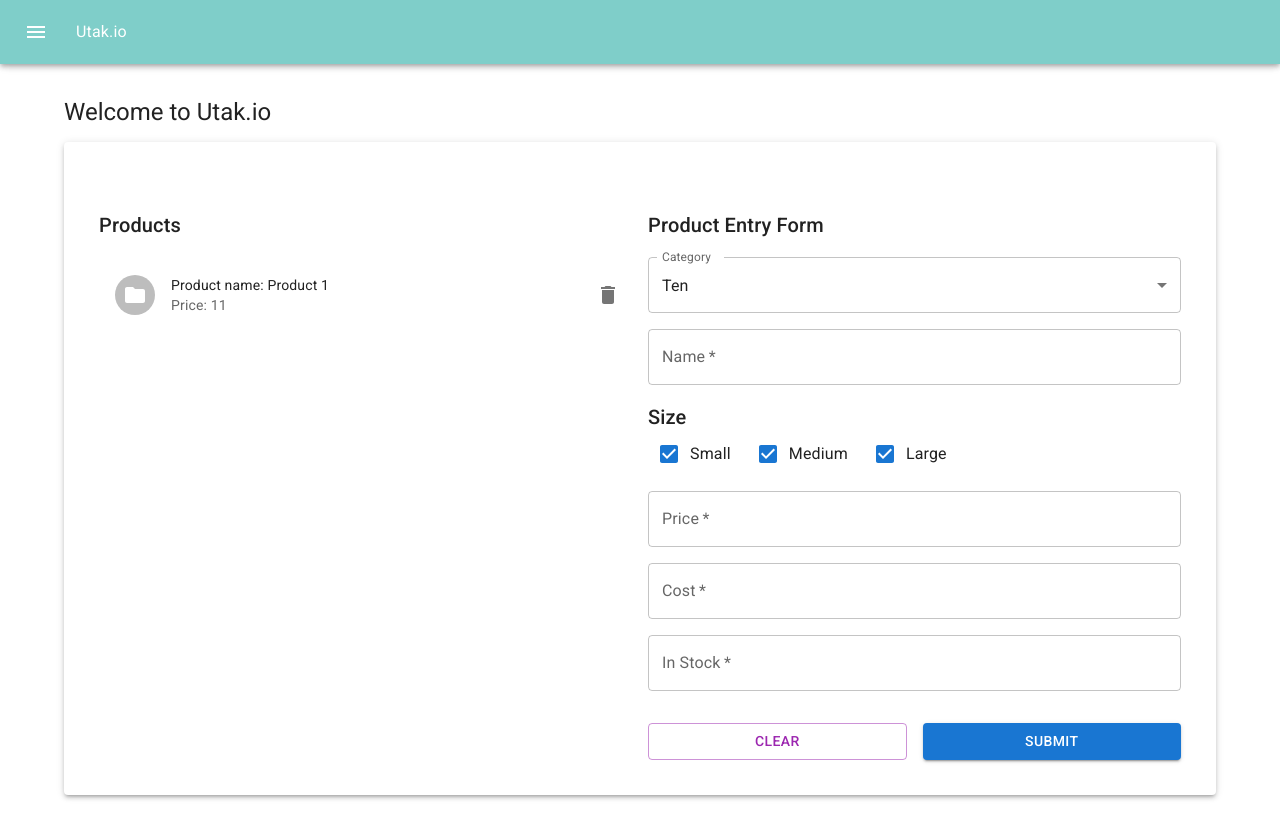
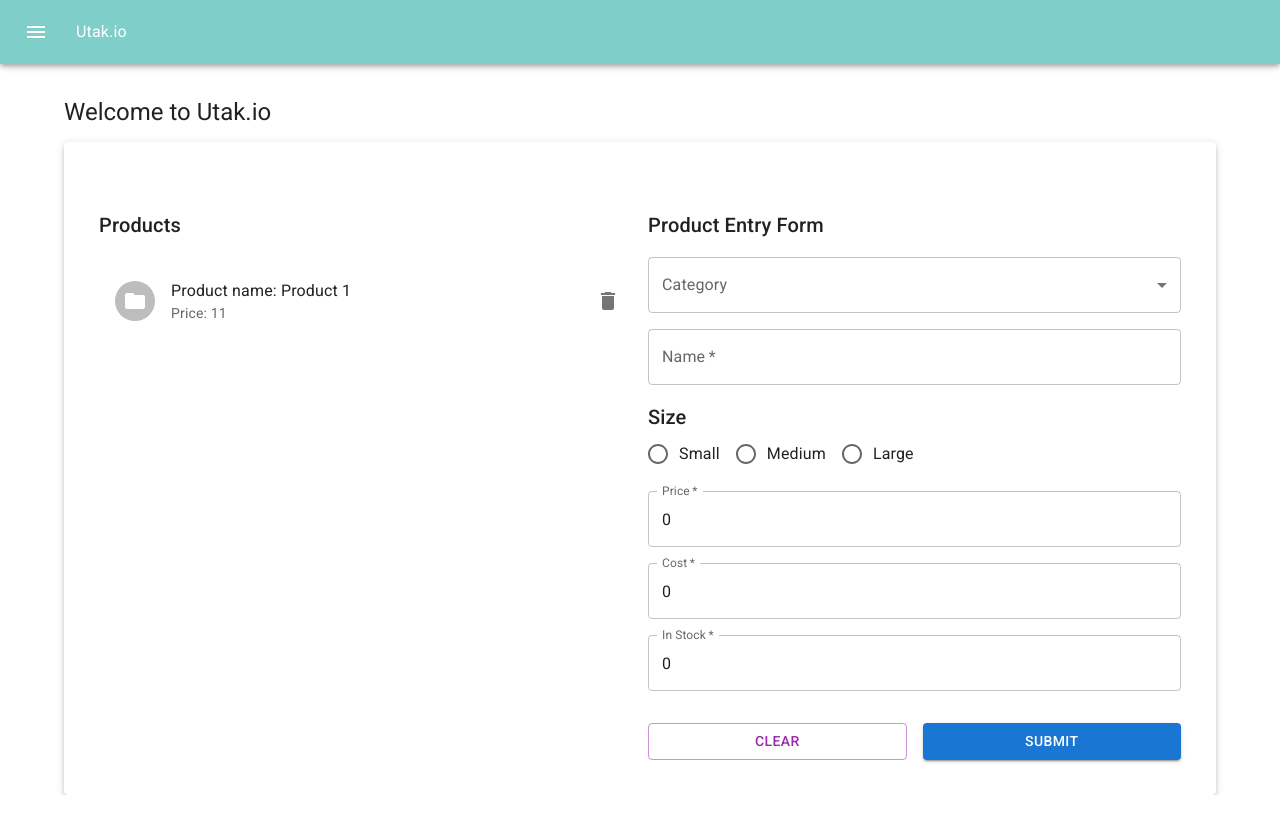
Before and after one commit to ts-roms/utak.io-test, a React (Create React App) app: page / in a window 1280 px wide. Shown: the top 838 px of the page. After the commit the page ends 800 px from the top, so only its background shows below. Built offline with nearby package versions, Linux system fonts and the light colour scheme.

Commit message:
- update on form

```diff
--- a/src/layout/main.layout.js
+++ b/src/layout/main.layout.js
@@ -11,7 +11,7 @@ const Layout = (props) => {
         sx={{
           flexGrow: 1,
           overflow: "auto",
-          height: '100vh',
+          height: 'auto',
           marginTop: '6rem'
         }}
       >
--- a/src/pages/dashboard.js
+++ b/src/pages/dashboard.js
@@ -1,4 +1,4 @@
-import React from "react";
+import React, { useState } from "react";
 import {
   Grid,
   Typography,
@@ -13,13 +13,14 @@ import {
   FormControl,
   MenuItem,
   InputLabel,
-  Checkbox,
   FormControlLabel,
   Stack,
   Button,
   styled,
   Paper,
   Box,
+  Radio,
+  RadioGroup,
 } from "@mui/material";
 import DeleteIcon from "@mui/icons-material/Delete";
 import FolderIcon from "@mui/icons-material/Folder";
@@ -48,6 +49,7 @@ const generateProducts = (products) => {
   return products.map((product, key) => {
     return (
       <ListItem
+        key={key}
         secondaryAction={
           <IconButton edge="end" aria-label="delete">
             <DeleteIcon />
@@ -69,10 +71,38 @@ const generateProducts = (products) => {
 };
 
 const Dashboard = () => {
-  const dense = true; // useState
+  const defaultValues = {
+    category: "",
+    name: "",
+    size: "",
+    price: 0,
+    cost: 0,
+    in_stock: 0,
+  };
 
-  const handleSubmit = () => {
-    alert('Submitted')
+  const [category, setCategory] = useState("");
+  const [formValues, setFormValues] = useState(defaultValues);
+
+  const handleSubmit = (event) => {
+    event.preventDefault();
+    console.log("formValues", formValues);
+  };
+
+  const handleCategoryChange = (event) => {
+    const { value, name } = event.target;
+    setCategory(value);
+    setFormValues({
+      ...formValues,
+      [name]: value,
+    });
+  };
+
+  const handleInputChange = (event) => {
+    const { name, value } = event.target;
+    setFormValues({
+      ...formValues,
+      [name]: value,
+    });
   };
 
   return (
@@ -86,7 +116,7 @@ const Dashboard = () => {
             <Typography sx={{ mt: 4, mb: 2 }} variant="h6" component="div">
               Products
             </Typography>
-            <List dense={dense}>{generateProducts(products)}</List>
+            <List>{generateProducts(products)}</List>
           </Grid>
           <Grid item md={6}>
             <Typography sx={{ mt: 4, mb: 2 }} variant="h6" component="div">
@@ -105,52 +135,63 @@ const Dashboard = () => {
                 <Grid item xs={12}>
                   <FormControl fullWidth>
                     <InputLabel>Category</InputLabel>
-                    <Select label="Category" value={10} required>
-                      <MenuItem value={10}>Ten</MenuItem>
-                      <MenuItem value={20}>Twenty</MenuItem>
-                      <MenuItem value={30}>Thirty</MenuItem>
+                    <Select
+                      label="Category"
+                      value={category}
+                      id="category"
+                      name="category"
+                      onChange={handleCategoryChange}
+                      required
+                    >
+                      <MenuItem value={"category_1"}>Category 1</MenuItem>
+                      <MenuItem value={"category_2"}>Category 2</MenuItem>
+                      <MenuItem value={"category_3"}>Category 3</MenuItem>
                     </Select>
                   </FormControl>
                 </Grid>
                 <Grid item xs={12}>
                   <FormControl fullWidth>
-                    <TextField variant="outlined" label="Name" required />
+                    <TextField
+                      variant="outlined"
+                      label="Name"
+                      id="name"
+                      name="name"
+                      value={formValues.name}
+                      onChange={handleInputChange}
+                      required
+                    />
                   </FormControl>
                 </Grid>
                 <Grid item xs={12}>
                   <FormControl fullWidth sx={{ mt: 2 }}>
-                  <Typography variant="h6" component="label">
-                        Size
-                      </Typography>
-                    <Stack spacing={2} direction="row">
+                    <Typography variant="h6" component="label">
+                      Size
+                    </Typography>
+                    <RadioGroup
+                      name="size"
+                      value={formValues.size}
+                      onChange={handleInputChange}
+                      row
+                    >
                       <FormControlLabel
-                        control={
-                          <Checkbox
-                            defaultChecked
-                            inputProps={{ "aria-label": "controlled" }}
-                          />
-                        }
+                        key="small"
+                        value="small"
+                        control={<Radio size="medium" />}
                         label="Small"
                       />
                       <FormControlLabel
-                        control={
-                          <Checkbox
-                            defaultChecked
-                            inputProps={{ "aria-label": "controlled" }}
-                          />
-                        }
+                        key="medium"
+                        value="medium"
+                        control={<Radio size="medium" />}
                         label="Medium"
                       />
                       <FormControlLabel
-                        control={
-                          <Checkbox
-                            defaultChecked
-                            inputProps={{ "aria-label": "controlled" }}
-                          />
-                        }
+                        key="large"
+                        value="large"
+                        control={<Radio size="medium" />}
                         label="Large"
                       />
-                    </Stack>
+                    </RadioGroup>
                   </FormControl>
                 </Grid>
                 <Grid item xs={12}>
@@ -160,6 +201,10 @@ const Dashboard = () => {
                       label="Price"
                       inputProps={{ inputMode: "numeric", pattern: "[0-9]*" }}
                       type="number"
+                      id="price"
+                      name="price"
+                      value={formValues.price}
+                      onChange={handleInputChange}
                       required
                     />
                   </FormControl>
@@ -171,6 +216,10 @@ const Dashboard = () => {
                       label="Cost"
                       inputProps={{ inputMode: "numeric", pattern: "[0-9]*" }}
                       type="number"
+                      id="cost"
+                      name="cost"
+                      value={formValues.cost}
+                      onChange={handleInputChange}
                       required
                     />
                   </FormControl>
@@ -182,6 +231,10 @@ const Dashboard = () => {
                       label="In Stock"
                       inputProps={{ inputMode: "numeric", pattern: "[0-9]*" }}
                       type="number"
+                      id="in_stock"
+                      name="in_stock"
+                      value={formValues.in_stock}
+                      onChange={handleInputChange}
                       required
                     />
                   </FormControl>
```
